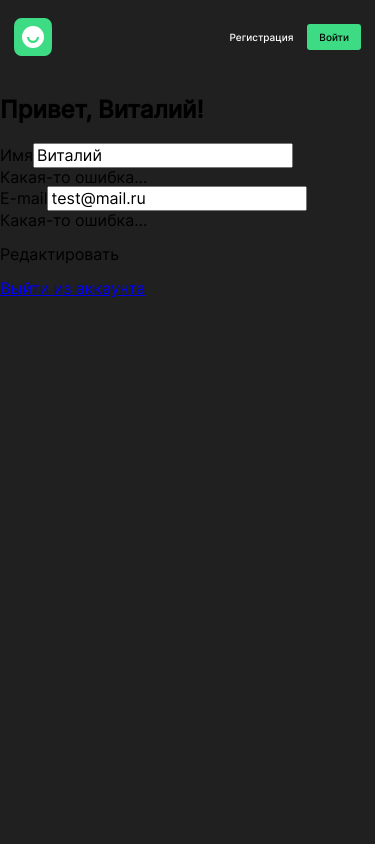
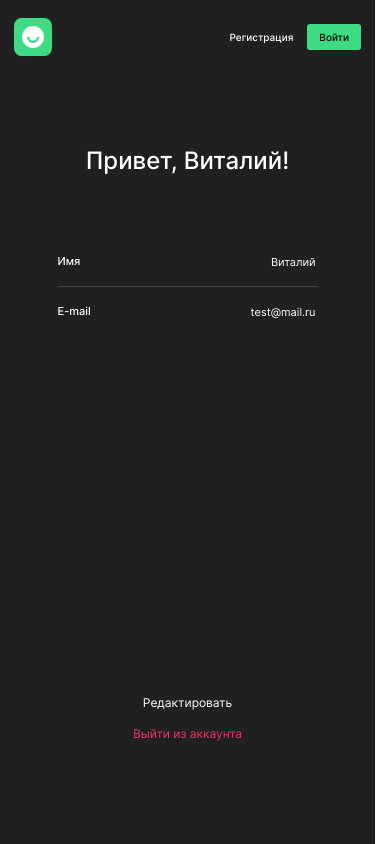
Before and after one commit to Dmitrov-Vasya/movies-explorer-frontend, a React (Create React App) app: page /profile in a window 390 px wide. Built offline with nearby package versions, Linux system fonts and the light colour scheme.

Commit message:
correcting errors after testing

```diff
--- a/src/components/Header/Header.css
+++ b/src/components/Header/Header.css
@@ -115,6 +115,7 @@
 
 .header__item {
     text-align: center;
+    padding-bottom: 7px;
 }
 
 .header__wrapper-profile {
@@ -125,12 +126,12 @@
     height: 32px;
     flex-shrink: 0;
     margin-top: 3px;
-    margin-right: 16px;
+    margin-right: 0px;
     border-radius: 40px;
     background: #202020;
     box-shadow: 0px 3px 14px 0px rgba(0, 0, 0, 0.08);
     justify-content: center;
-    margin-bottom: 46px;
+    margin-bottom: 90px;
 
 }
 
@@ -166,13 +167,23 @@
         padding-bottom: 20px;
     }
 
-    .header__link {
-        font-size: 10px;
-    }
+
 
     .header__button {
         line-height: 16px;
     }
+}
+
+@media (min-width: 500px) {
+    .header_active>.header__wrapper{
+        width: 420px;
+    }
+}
+
+@media (min-width: 726px) {
+.header_active>.header__wrapper{
+    width: 520px;
+}
 }
 
 @media (min-width: 768px) {
@@ -217,13 +228,14 @@
     }
 
     .header__list {
-        margin: 159px 90px 20px;
-        gap: 28px;
+        margin: 154px 90px 20px;
+        gap: 25px;
     }
 
     .header__item>.header__link {
         font-size: 18px;
         line-height: 22px;
+        margin-bottom: 0px;
     }
 
     .header__link_profile {
@@ -252,6 +264,7 @@
 @media (min-width: 880px) {
     .header__wrapper-profile {
         margin-bottom: 0px;
+        margin-right: 18px;
     }
 
     .header.header_login {
@@ -265,7 +278,6 @@
     }
 
 
-    }
     .header__wrapper {
         display: flex;
         position: static;
@@ -303,7 +315,7 @@
         text-decoration: none;
         font-weight: 500;
     }
-
+}
 
 
 
--- a/src/components/Main/Profile/Profile.css
+++ b/src/components/Main/Profile/Profile.css
@@ -1,107 +1,193 @@
-.portfolio {
-    padding: 0 14px 50px;
+.profile {
+    width: 410px;
+    display: flex;
+    flex-direction: column;
+    justify-content: center;
+    margin: 0 auto;
+}
+.profile__title {
+    text-align: center;
+    margin: 74px 0 123px 0;
+    font-size: 24px;
+    line-height: 29px;
+    font-weight: 500;
+    color: #ffffff;
 }
 
-.portfolio__container {
-    max-width: 1280px;
-    margin: 0 auto;
+.profile__form {
+    max-width: 410px;
 }
 
-.portfolio__title {
-    color: #A0A0A0;
-    font-size: 14px;
-    font-weight: 400;
-    line-height: 20px;
-    margin: 0;
-    margin-bottom: 20px;
+.profile__input-wrapper {
+    display: flex;
+    justify-content: space-between;
+    padding: 0 0 16px 0;
+    border-bottom: 1px solid #424242;
 }
 
-.portfolio__list {
-    width: 100%;
-    margin: 0;
+.profile__input-wrapper:last-of-type {
+    border-bottom: none;
     padding: 0;
-    list-style: none;
 }
 
-.portfolio__item {
-    position: relative;
-
-    padding: 20px 0;
-    font-size: 18px;
-    line-height: 28px;
-    letter-spacing: -0.72px;
+.profile__input-label {
+    font-weight: 500;
+    font-size: 11px;
+    line-height: 13px;
+    color: #ffffff;
 }
 
-.portfolio__item:not(:first-of-type)::before {
-    content: "";
-    position: absolute;
-    width: 100%;
-    height: 1px;
-    background-color: #E6E6E6;
-    left: 0;
-    top: -1px;
+.profile__input {
+    outline: none;
+    text-overflow: ellipsis;
+    white-space: nowrap;
+    border: none;
+    background-color: transparent;
+    font-weight: 400;
+    font-size: 11px;
+    line-height: 13px;
+    text-align: right;
+    color: #ffffff;
 }
 
-.portfolio__link {
-    text-decoration: none;
-    color: #fff;
-    position: relative;
+.profile__input-error {
+    font-family: inherit;
+    font-style: normal;
+    font-weight: 400;
+    font-size: 10px;
+    line-height: 12px;
+    color: #ee3465;
+    margin: 4px 0 2px 0;
+    padding: 0;
     display: block;
-    width: 100%;
+    max-width: 396px;
+    opacity: 0;
 }
 
-.portfolio__link::after {
-    content: '↗';
-    position: absolute;
-    right: 0;
-    top: 0;
-    line-height: 28px;
-    min-width: 18px;
+.profile__edit-button {
+    padding: 0;
+    margin: 200px 0 16px 0;
+    font-size: 13px;
+    line-height: 16px;
+    color: #fff;
+    text-align: center;
+    cursor: pointer;
 }
 
-.portfolio__link-text {
+.profile__exit-button {
+    font-size: 13px;
+    line-height: 16px;
+    text-align: center;
+    color: #ee3465;
+    padding: 0 0 70px 0;
+    cursor: pointer;
     margin: 0;
+    text-decoration: none;
 }
 
-@media (min-width: 768px) {
-    .portfolio {
-        padding: 0 50px 70px;
+    @media screen and (max-width: 769px) {
+        .profile__edit-button {
+            margin: 190px 0 16px 0;
         }
-
-    .portfolio__title {
-        font-size: 18px;
-        line-height: 20px;
-        margin-bottom: 30px;
+        .profile__title {
+            margin: 236px 0 96px 0;
         }
-
-    .portfolio__item {
-        font-size: 28px;
-        letter-spacing: -1.12px;
-        line-height: 50px;
-    }
-
-    .portfolio__item::after {
-        top: 25px;
-    }
-
-    .portfolio__link::after {
-        line-height: 60px;
-        min-width: 27px;
+        .profile__exit-button {
+            margin-bottom: 269px;
         }
     }
 
-@media (min-width: 1280px) {
-    .portfolio {
-        padding-left: 70px;
-        padding-right: 70px;
-        padding-bottom: 105px;
+    @media screen and (max-width: 450px) {
+        .profile {
+            max-width: 260px;
         }
 
-    .portfolio__item {
-        font-size: 30px;
+        .profile__title {
+            text-align: center;
+            margin: 74px 0 123px 0;
+            font-size: 24px;
+            line-height: 29px;
+            font-weight: 500;
+            color: #ffffff;
+        }
+        .profile__title {
+            margin: 70px 0 80px 0;
         }
 
-    .portfolio__item:not(:first-of-type)::before {
-        background-color: #424242;
+        .profile__form {
+            max-width: 410px;
+        }
+
+        .profile__input-wrapper {
+            display: flex;
+            justify-content: space-between;
+            padding: 0 0 16px 0;
+            border-bottom: 1px solid #424242;
+        }
+
+        .profile__input-wrapper:last-of-type {
+            border-bottom: none;
+            padding: 0;
+        }
+
+        .profile__input-label {
+            font-weight: 500;
+            font-size: 11px;
+            line-height: 13px;
+            color: #ffffff;
+        }
+
+        .profile__input {
+            outline: none;
+            text-overflow: ellipsis;
+            white-space: nowrap;
+            border: none;
+            background-color: transparent;
+            font-weight: 400;
+            font-size: 11px;
+            line-height: 13px;
+            text-align: right;
+            color: #ffffff;
+        }
+
+        .profile__input-error {
+            font-family: inherit;
+            font-style: normal;
+            font-weight: 400;
+            font-size: 10px;
+            line-height: 12px;
+            color: #ee3465;
+            margin: 4px 0 2px 0;
+            padding: 0;
+            display: block;
+            max-width: 396px;
+            opacity: 0;
+        }
+
+        .profile__edit-button {
+            padding: 0;
+            margin: 200px 0 16px 0;
+            font-size: 12px;
+            line-height: normal;
+            color: #fff;
+            text-align: center;
+            cursor: pointer;
+        }
+        .profile__edit-button {
+            margin: 357px 0 16px 0;
+        }
+
+        .profile__exit-button {
+            font-size: 12px;
+            line-height: normal;
+            text-align: center;
+            color: #ee3465;
+            padding: 0 0 70px 0;
+            cursor: pointer;
+            margin: 0;
+            text-decoration: none;
+        }
+        .profile__exit-button {
+            padding: 0 0 43px 0;
         }
     }
--- a/src/components/Main/ProjectPage/Portfolio/Portfolio.css
+++ b/src/components/Main/ProjectPage/Portfolio/Portfolio.css
@@ -1,18 +1,12 @@
 .portfolio {
-    padding: 0 14px 50px;
-}
-
-.portfolio__container {
-    max-width: 320px;
-    margin: 0 auto;
+    padding: 0 14px 51px;
 }
 
 .portfolio__title {
-    color: #A0A0A0;
+    color: #8B8B8B;
     font-size: 14px;
     font-weight: 400;
     line-height: 20px;
-    padding-top: 5px;
     margin: 0;
     margin-bottom: 20px;
 }
@@ -45,10 +39,11 @@
 
 .portfolio__link {
     text-decoration: none;
-    color: #fff;
+    color: #FFF;
     position: relative;
     display: block;
     width: 100%;
+
 }
 
 .portfolio__link::after {
@@ -93,8 +88,8 @@
 
 @media (min-width: 1280px) {
     .portfolio {
+        padding-right: 70px;
         padding-left: 70px;
-        padding-right: 70px;
         padding-bottom: 105px;
     }
 
```
Lines whose indentation alone changed are shown as unchanged.
